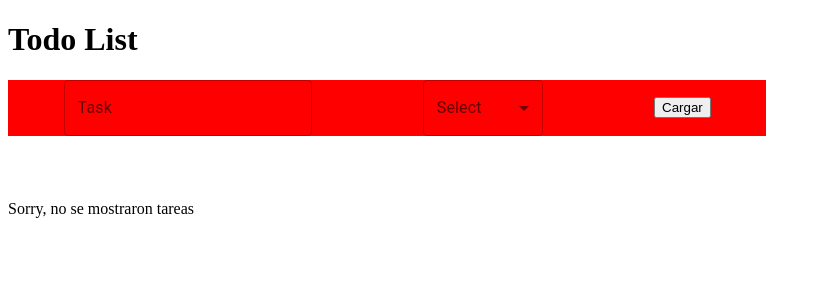
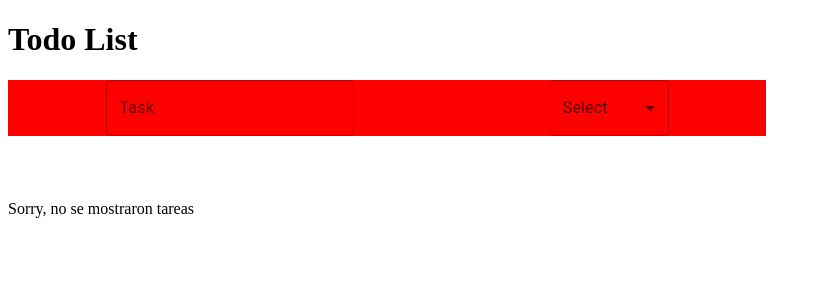
Before and after one commit to GonzalezMariaSol/ToDoList-Project, a React (Vite) app: page / in a window 1280 px wide. Shown: the top 300 px of the page, without its empty margins (0-821 px from the left). Built offline with nearby package versions, Linux system fonts and the light colour scheme.

Commit message:
changed a function in task for load a new task just pressing enter instead load btn

```diff
--- a/src/components/Form.jsx
+++ b/src/components/Form.jsx
@@ -1,10 +1,9 @@
 import { useState } from "react";
 
-import TaskTypeSelector from  './TaskTypeSelector'
+import TaskTypeSelector from "./TaskTypeSelector";
 
 import Box from "@mui/material/Box"; //le da estilos a mi tag box
-import TextField from '@mui/material/TextField';
-
+import TextField from "@mui/material/TextField";
 
 const Form = ({ lsTask, setLsTask }) => {
   const [loadedTask, setLoadedTask] = useState(""); //VA ENVIANDO Y TRAYENDO LO QUE ESTUVO ESCRIBIENDO EN EL INPUT ?????
@@ -13,14 +12,18 @@ const Form = ({ lsTask, setLsTask }) => {
     setLoadedTask(e.target.value);
   }; //SOLO CAPTURA LO QUE ESCRIBE EL USUARIO EN EL INPUT
 
-  const manejarClick = (e) => {
-    e.preventDefault();
-    handleAddTask(loadedTask);
-  }; //SE INICIA AL CLICK EL BTN CARGAR Y SOLO EJECUTA HANDLEADDTASk ENVIANDOLE LO QUE SE ESCRIBIO EN EL INPUT~
+  const manageClick = (e) => {
+    if (e.key === "Enter") {
+      //permite cargar el task sin tener que hacer click en cargar
+      e.preventDefault(); //evita que se auto refresque antes de lo debido
+      handleAddTask(loadedTask); //inicializamos handleaddtask con el valor que se escribio en el text field
+      // COMO PUEDO LIMPIAR EL TEXTFIELD LUEGO DEL ENTER?
+    }
+  };
 
   const handleAddTask = (loadedTask) => {
     //LE LLEGA LO QUE SE PUSO EN EL INPUT
-    const valor = { id: crypto.randomUUID(), task: loadedTask}; //SE GUARDA EN VALOR LO QUE SE ESCRIBIO EN EL INPUT Y SE LE DA UN ID
+    const valor = { id: crypto.randomUUID(), task: loadedTask }; //SE GUARDA EN VALOR LO QUE SE ESCRIBIO EN EL INPUT Y SE LE DA UN ID
     setLsTask([...lsTask, valor]); //SE AGREGA EL NUEVO OBJETO CREADO
     localStorage.setItem("taskName", JSON.stringify([...lsTask, valor])); //SE AGREGA AL LS EL NUEVO OBJETO CREADO
   };
@@ -29,20 +32,26 @@ const Form = ({ lsTask, setLsTask }) => {
     <Box
       component="form"
       sx={{
-            display: 'flex',
-            alignItems: 'center',
-            justifyContent:"space-around",
-            marginBottom:"5vw",
-            width:"60%",
-            backgroundColor:"red",
+        display: "flex",
+        alignItems: "center",
+        justifyContent: "space-around",
+        marginBottom: "5vw",
+        width: "60%",
+        backgroundColor: "red",
       }}
       noValidate
       autoComplete="off"
-        onSubmit={(e) => manejarClick(e)}
+      // onSubmit={(e) => manejarClick(e)} //SI QUISIERA HACER FUNCIONAR EL BUTON CARGAR
     >
-        <TextField id="outlined-basic" label="Task" variant="outlined" onChange={getTaskAdded}/>{" "}
+      <TextField
+        id="outlined-basic"
+        label="Task"
+        variant="outlined"
+        onChange={getTaskAdded}
+        onKeyDown={(e) => manageClick(e)}
+      />
       <TaskTypeSelector />
-        <button type="submit" >Cargar</button>
+      {/* <button type="submit" >Cargar</button> */}
     </Box>
   );
 };
```
Lines whose indentation alone changed are shown as unchanged.
